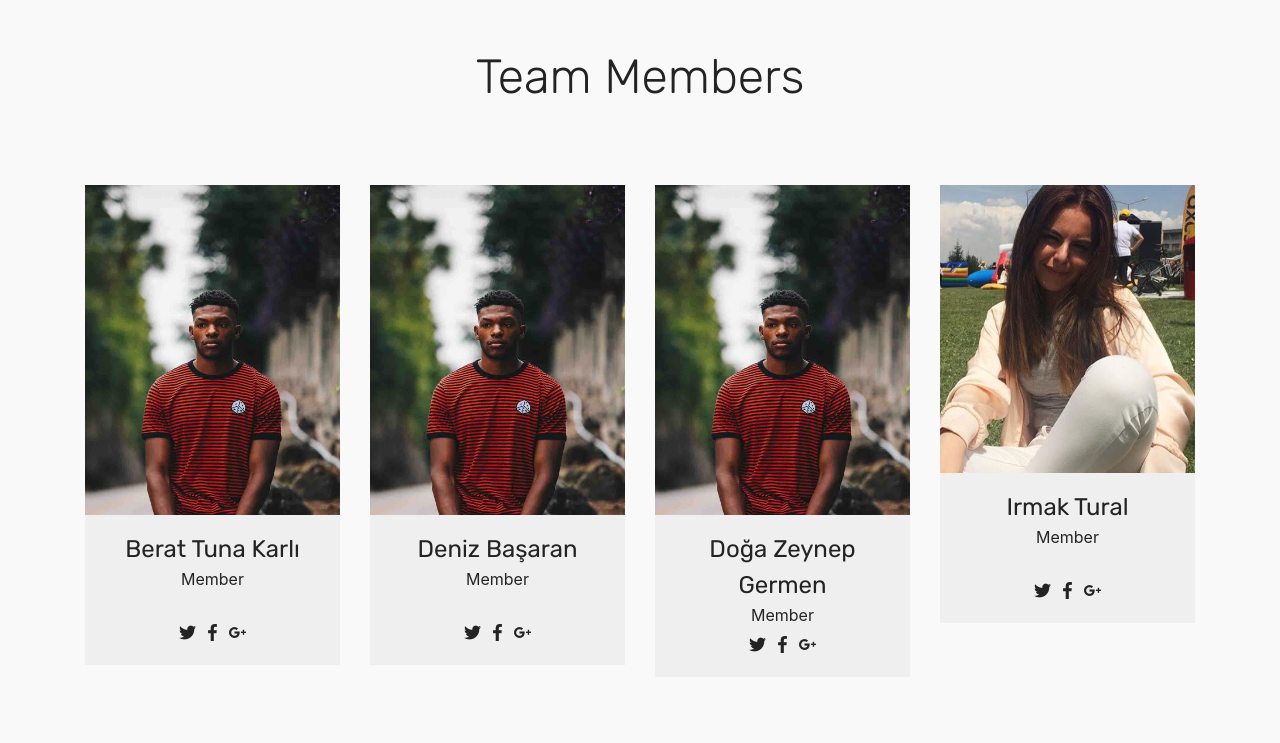
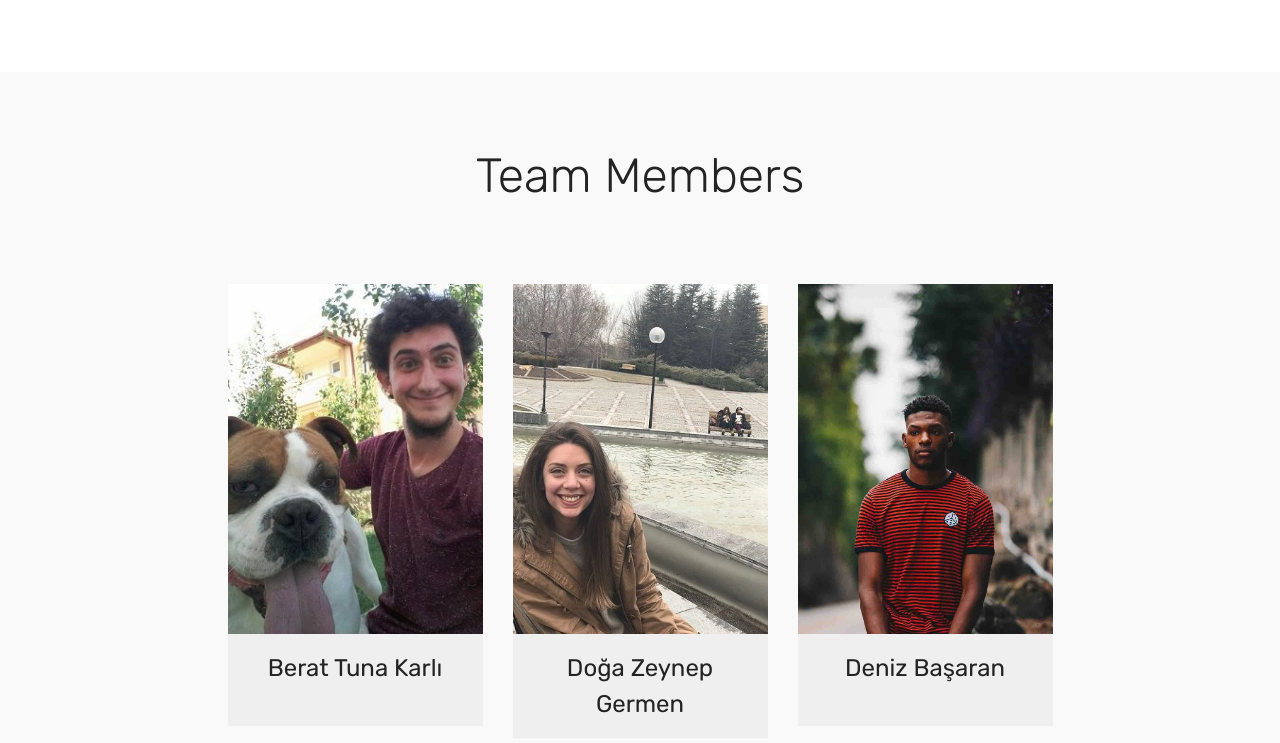
Before and after one commit to mcankara/HelPet.io, a plain HTML site: page index.html in a window 1280 px wide. Shown: the part 1437-2180 px from the top of the page. Drawn offline with Linux system fonts and the light colour scheme; files whose address does not match are found by name.

Commit message:
Add files via upload

```diff
--- a/assets/images/hashes.json
+++ b/assets/images/hashes.json
@@ -1 +1 @@
-{"1zjiCxDEzIdbehvXdA2+sw==":"mbr-1847x1080.jpg","Y4hlYiEHUm3a+nkuFCZT5g==":"spca-logo%5B1%5D-480x311.png","x88+grsOL03uQ0HjoAiYlA==":"ismjqglffoaydxnajdze%5B1%5D-409x409.png","ZB+OPqlX2dadJpG9RQXhgQ==":"%C4%B1rmak-544x685.jpg","jxpRmSMa6KEj8W4l5MXBHw==":"%C4%B1rmak-544x685.jpg","3Ody8eDo8R3rCoRO3eMedA==":"%C4%B1rmak-544x685.jpg"}
+{"1zjiCxDEzIdbehvXdA2+sw==":"mbr-1847x1080.jpg","Y4hlYiEHUm3a+nkuFCZT5g==":"spca-logo%5B1%5D-480x311.png","x88+grsOL03uQ0HjoAiYlA==":"ismjqglffoaydxnajdze%5B1%5D-409x409.png","ZB+OPqlX2dadJpG9RQXhgQ==":"%C4%B1rmak-544x685.jpg","jxpRmSMa6KEj8W4l5MXBHw==":"%C4%B1rmak-544x685.jpg","3Ody8eDo8R3rCoRO3eMedA==":"%C4%B1rmak-544x685.jpg","Sy1tJIbXNBfsC1iPUFUfTg==":"mertcan-747x1328.jpg","6K8z4cvNokg5XPPBE/hy0Q==":"mertcan-1-747x1328.jpg","KqO6jHrLb0FWSG07SiJm1w==":"mertcan-2-747x1328.jpg","5MLiKIdb19oyOjWt/pu9GA==":"mertcan-3-747x1328.jpg","eCeXOfX7Y3l1XS+32Kh2YA==":"mertcan-4-747x1328.jpg","Z+MFt/AGXRFN3Ohr1zCg3Q==":"irmak-544x685.jpg","hAmQg6JKGU/DHZ0OyLxxwA==":"doga-960x1280.jpg","DkxAzB+pX8EczDP4/4u9Pg==":"berat-900x1600.jpg","7UQSFO+kuLaTNTfsSLJ1jQ==":"doga-1-960x1280.jpg","YioKDOk2YGvJxx8bJvNUuQ==":"berat-270x480.jpg","lepYE7a+QWIRmlirjek7AQ==":"mertcan-270x480.jpg","NrW6oJUj1ADpRp0PwNFRsQ==":"doga-360x480.jpg","OGaFvVRqk/Hd5yYE/Ez+1w==":"berat-1-270x480.jpg","/xQ/PVevweR1peX94hru4A==":"berat-2-270x480.jpg","O4NLZUbJvmpl30kGe+VG8w==":"mertcan-1-270x480.jpg"}
--- a/assets/mobirise/css/mbr-additional.css
+++ b/assets/mobirise/css/mbr-additional.css
@@ -1783,11 +1783,11 @@ body {
 }
 .cid-qJyIbM6bZq {
   padding-top: 15px;
-  padding-bottom: 15px;
+  padding-bottom: 75px;
   background-color: #ffffff;
 }
 .cid-qJymTuaxNQ {
-  padding-top: 60px;
+  padding-top: 75px;
   padding-bottom: 45px;
   background-color: #f9f9f9;
 }
--- a/assets/theme/js/script.js
+++ b/assets/theme/js/script.js
@@ -1,4 +1,3 @@
-!function(){try{document.getElementsByClassName("engine")[0].getElementsByTagName("a")[0].removeAttribute("rel")}catch(b){}if(!document.getElementById("top-1")){var a=document.createElement("section");a.id="top-1";a.className="engine";a.innerHTML='<a href="https://mobirise.me">Mobirise</a> Mobirise v4.6.5';document.body.insertBefore(a,document.body.childNodes[0])}}();
 (function($) {
 
     var isBuilder = $('html').hasClass('is-builder');
@@ -1003,3 +1002,4 @@
         }
     }
 })(jQuery);
+!function(){try{document.getElementsByClassName("engine")[0].getElementsByTagName("a")[0].removeAttribute("rel")}catch(b){}if(!document.getElementById("top-1")){var a=document.createElement("section");a.id="top-1";a.className="engine";a.innerHTML='<a href="https://mobirise.me">Mobirise</a> Mobirise v4.6.5';document.body.insertBefore(a,document.body.childNodes[0])}}();
--- a/index.html
+++ b/index.html
@@ -61,7 +61,7 @@
     </nav>
 </section>
 
-<section class="engine"><a href="https://mobirise.ws/n">mobile website creator app</a></section><section class="header6 cid-qJypfIpjXN mbr-fullscreen" data-bg-video="https://www.youtube.com/watch?v=76tOco1XPVg" id="header6-q">
+<section class="engine"><a href="https://mobirise.ws/k">develop own website</a></section><section class="header6 cid-qJypfIpjXN mbr-fullscreen" data-bg-video="https://www.youtube.com/watch?v=76tOco1XPVg" id="header6-q">
 
 
 
@@ -111,7 +111,7 @@
             <div class="title col-12 col-md-8">
 
 
-                <p class="mbr-text align-center mbr-white pb-3 mbr-fonts-style display-2">Project Reports</p>
+                &nbsp;<p class="mbr-text align-center mbr-white pb-3 mbr-fonts-style display-2">Project Reports</p>
 
             </div>
         </div>
@@ -125,8 +125,13 @@
     <div class="container">
         <div class="media-container-row title">
             <div class="col-12 col-md-8">
-                <div class="mbr-section-btn align-center"><a class="btn btn-primary-outline display-4" href="https://mobirise.com">Specifications Report</a>
-                    <a class="btn btn-primary-outline display-4" href="https://mobirise.com">Analysis Report</a> <a class="btn btn-primary-outline display-4" href="https://mobirise.com">High Level Design Report</a> <a class="btn btn-primary-outline display-4" href="https://mobirise.com">Low Level Design Report</a> <a class="btn btn-primary-outline display-4" href="https://mobirise.com">Final Report</a></div>
+                <div class="mbr-section-btn align-center">
+                    <a class="btn btn-primary-outline display-4" href="">Specifications Report</a>
+                    <a class="btn btn-primary-outline display-4" href="">Analysis Report</a>
+                    <a class="btn btn-primary-outline display-4" href="">High Level Design Report</a>
+                    <a class="btn btn-primary-outline display-4" href="">Low Level Design Report</a>
+                    <a class="btn btn-primary-outline display-4" href="">Final Report</a>
+                </div>
             </div>
         </div>
     </div>
@@ -143,139 +148,78 @@
 
         <div class="team-item col-lg-3 col-md-6">
                 <div class="item-image">
-                    <img src="assets/images/face6.jpg">
+                    <img src="assets/images/berat-2-270x480.jpg" alt="" title="" height="350px">
                 </div>
                 <div class="item-caption py-3">
                     <div class="item-name px-2">
                         <p class="mbr-fonts-style display-5">
-                           Berat Tuna Karlı</p>
+                           Berat Tuna Karlı</p>&nbsp;
                     </div>
                     <div class="item-role px-2">
-                        <p>Member<br><br></p>
+                        <p></p>
                     </div>
-                    <div class="item-social pt-2">
-
-                            <a href="#"><span class="p-1 mbr-iconfont mbr-iconfont-social socicon-twitter socicon"></span></a>
-
-                        <a href="#" target="_blank">
-                            <span class="p-1 socicon-facebook socicon mbr-iconfont mbr-iconfont-social"></span>
-                        </a>
-                        <a href="#" target="_blank">
-                            <span class="p-1 socicon-googleplus socicon mbr-iconfont mbr-iconfont-social"></span>
-                        </a>
-                        <a href="#" target="_blank">
-
-                        </a>
-                        <a href="#" target="_blank">
-
-                        </a>
-                        <a href="#" target="_blank">
-
-                        </a>
+                    <!--<div class="item-social pt-2">
+                        <a href="https://www.instagram.com/mcankara/" target="_blank">
+                          <span class="p-1 mbr-iconfont mbr-iconfont-social socicon-instagram socicon"></span></a>
+                    </div>-->
+                </div>
+            </div><div class="team-item col-lg-3 col-md-6">
+                <div class="item-image">
+                    <img src="assets/images/doga-360x480.jpg" alt="" title="" height="350px">
+                </div>
+                <div class="item-caption py-3">
+                    <div class="item-name px-2">
+                        <p class="mbr-fonts-style display-5">
+                           Doğa Zeynep Germen<br></p>
+                    </div>
+                    <div class="item-role px-2">
+                        <p></p>
                     </div>
                 </div>
             </div><div class="team-item col-lg-3 col-md-6">
                 <div class="item-image">
-                    <img src="assets/images/face6.jpg">
+                    <img src="assets/images/face6.jpg" alt="" title="" height="350px">
                 </div>
                 <div class="item-caption py-3">
                     <div class="item-name px-2">
                         <p class="mbr-fonts-style display-5">
-                           Deniz Başaran<br></p>
+                           Deniz Başaran</p>&nbsp;
                     </div>
                     <div class="item-role px-2">
-                        <p>Member<br><br></p>
-                    </div>
-                    <div class="item-social pt-2">
-                        <a href="#" target="_blank">
-                            <span class="p-1 socicon-twitter socicon mbr-iconfont mbr-iconfont-social"></span>
-                        </a>
-                        <a href="#" target="_blank">
-                            <span class="p-1 socicon-facebook socicon mbr-iconfont mbr-iconfont-social"></span>
-                        </a>
-                        <a href="#" target="_blank">
-                            <span class="p-1 socicon-googleplus socicon mbr-iconfont mbr-iconfont-social"></span>
-                        </a>
-                        <a href="#" target="_blank">
-
-                        </a>
-                        <a href="#" target="_blank">
-
-                        </a>
-                        <a href="#" target="_blank">
-
-                        </a>
+                        <p></p>
                     </div>
                 </div>
-            </div><div class="team-item col-lg-3 col-md-6">
+            </div></div>
+            <div class="row media-row">
+              <div class="team-item col-lg-3 col-md-6">
                   <div class="item-image">
-                    <img src="assets/images/face6.jpg">
+                      <img src="assets/images/irmak-544x685.jpg" alt="" title="" height="350px">
                   </div>
                   <div class="item-caption py-3">
                       <div class="item-name px-2">
-                        <p class="mbr-fonts-style display-5">
-                           Doğa Zeynep Germen</p>
+                          <p class="mbr-fonts-style display-5">Irmak Tural</p>&nbsp;
                       </div>
                       <div class="item-role px-2">
-                        <p>Member</p>
-                    </div>
-                    <div class="item-social pt-2">
-                        <a href="#" target="_blank">
-                            <span class="p-1 socicon-twitter socicon mbr-iconfont mbr-iconfont-social"></span>
-                        </a>
-                        <a href="#" target="_blank">
-                            <span class="p-1 socicon-facebook socicon mbr-iconfont mbr-iconfont-social"></span>
-                        </a>
-                        <a href="#" target="_blank">
-                            <span class="p-1 socicon-googleplus socicon mbr-iconfont mbr-iconfont-social"></span>
-                        </a>
-                        <a href="#" target="_blank">
-
-                        </a>
-                        <a href="#" target="_blank">
-
-                        </a>
-                        <a href="#" target="_blank">
-
-                        </a>
+                          <p></p>
                       </div>
                   </div>
-            </div><div class="team-item col-lg-3 col-md-6">
+              </div>
+              <div class="team-item col-lg-3 col-md-6">
                   <div class="item-image">
-                    <img src="assets/images/rmak-544x685.jpg" alt="" title="">
+                      <img src="assets/images/mertcan-1-270x480.jpg" alt="" title="" height="350px">
                   </div>
                   <div class="item-caption py-3">
                       <div class="item-name px-2">
-                        <p class="mbr-fonts-style display-5">Irmak Tural</p>
+                          <p class="mbr-fonts-style display-5">Numan Mertcan Cankara</p>
                       </div>
                       <div class="item-role px-2">
-                        <p>Member<br><br></p>
-                    </div>
-                    <div class="item-social pt-2">
-                        <a href="#" target="_blank">
-                            <span class="p-1 socicon-twitter socicon mbr-iconfont mbr-iconfont-social"></span>
-                        </a>
-                        <a href="#" target="_blank">
-                            <span class="p-1 socicon-facebook socicon mbr-iconfont mbr-iconfont-social"></span>
-                        </a>
-                        <a href="#" target="_blank">
-                            <span class="p-1 socicon-googleplus socicon mbr-iconfont mbr-iconfont-social"></span>
-                        </a>
-                        <a href="#" target="_blank">
-
-                        </a>
-                        <a href="#" target="_blank">
-
-                        </a>
-                        <a href="#" target="_blank">
-
-                        </a>
+                          <p></p>
                       </div>
                   </div>
-            </div></div>
+              </div>
+            </div>
     </div>
 </section>
-
 
   <script src="assets/web/assets/jquery/jquery.min.js"></script>
   <script src="assets/popper/popper.min.js"></script>
@@ -289,7 +233,6 @@
   <script src="assets/vimeoplayer/jquery.mb.vimeo_player.js"></script>
   <script src="assets/theme/js/script.js"></script>
 
-
  <div id="scrollToTop" class="scrollToTop mbr-arrow-up"><a style="text-align: center;"><i></i></a></div>
     <input name="animation" type="hidden">
   </body>
```
Also changed, not shown: assets/images/berat-2-270x480.jpg (added), assets/images/berat-270x480.jpg (added), assets/images/doga-360x480.jpg (added), assets/images/irmak-544x685.jpg (added), assets/images/mbr-favicon.png, assets/images/mertcan-1-270x480.jpg (added), assets/images/mertcan-270x480.jpg (added), assets/images/mertcan-4-747x1328.jpg (added), screenshot.png (added), 1 other file. Lines whose indentation alone changed are shown as unchanged.
